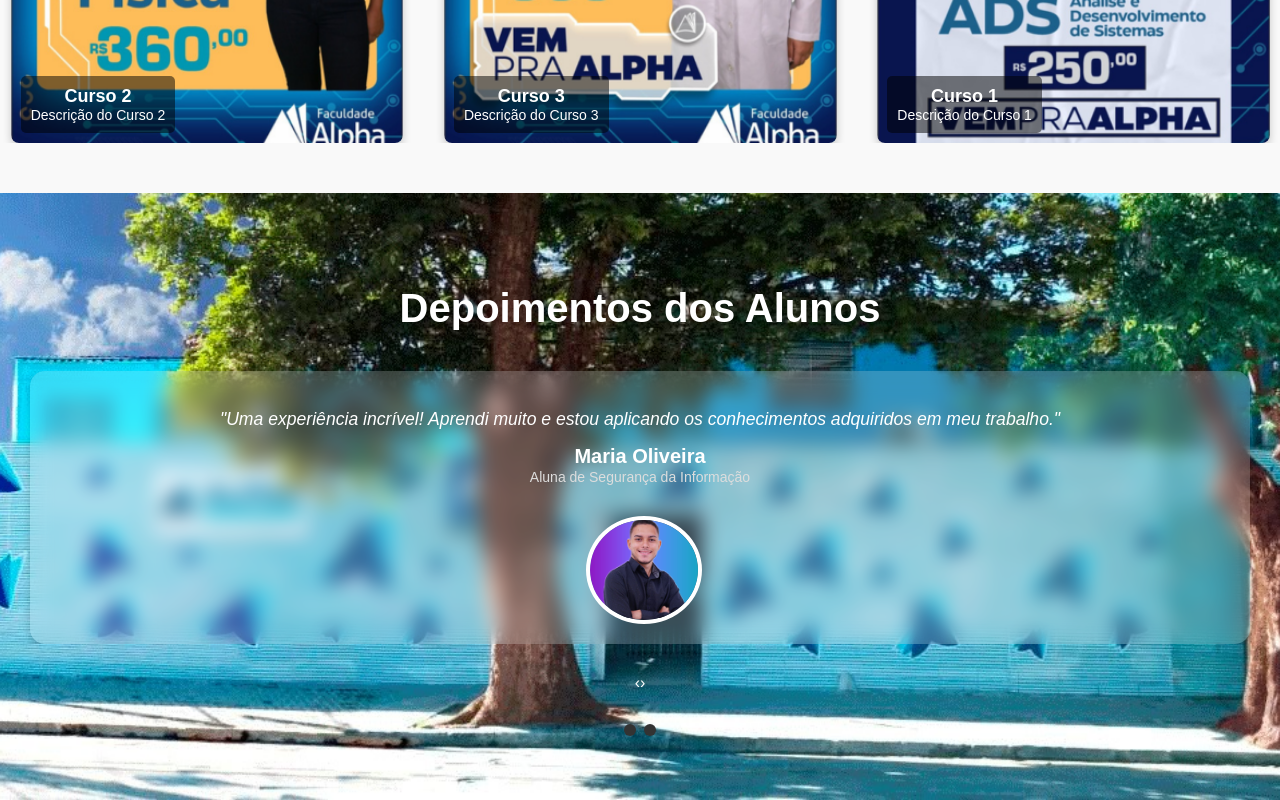
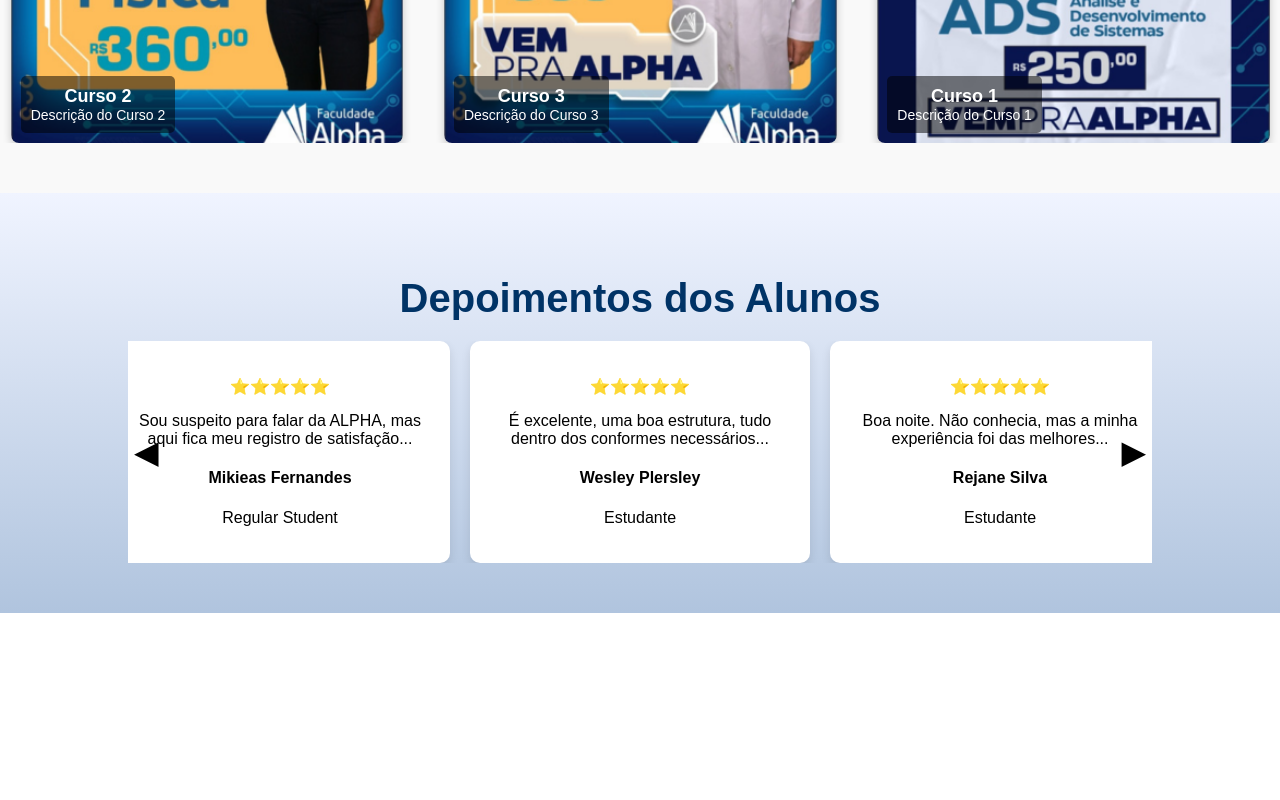
Before and after one commit to mikhaelts/Faculdade-Alpha, a plain HTML site: page index.html in a window 1280 px wide. Shown: the part 1459-2259 px from the top of the page. After the commit the page ends 2072 px from the top, so only its background shows below. Drawn offline with nearby package versions, Linux system fonts and the light colour scheme.

Commit message:
depoimentos

```diff
--- a/index.html
+++ b/index.html
@@ -93,36 +93,66 @@
 
 
 
+<!-- DEPOIMENTOS -->
 
-
-<!-- Seção de Depoimentos -->
-<section class="testimonials-section">
-    <h2 class="testimonials-title">Depoimentos dos Alunos</h2>
-    <div class="owl-carousel testimonials-carousel">
-        <div class="testimonial-item">
-            <div class="testimonial-content">
-                <p>"Os cursos são excelentes! A qualidade do material e a didática dos professores são impecáveis."</p>
-                <h5 class="testimonial-name">João Silva</h5>
-                <span class="testimonial-course">Aluno de Desenvolvimento Web</span>
+<section class="testimonial-section">
+    <h1>Depoimentos dos Alunos</h1>
+    <div class="carousel">
+        <div class="carousel-track">
+            <div class="testimonial">
+                <p>⭐⭐⭐⭐⭐</p>
+                <p>Sou suspeito para falar da ALPHA, mas aqui fica meu registro de satisfação...</p>
+                <h4>Mikieas Fernandes</h4>
+                <p>Regular Student</p>
             </div>
-            <div class="testimonial-photo">
-                <img src="images/teste13.png" alt="João Silva">
+            <div class="testimonial">
+                <p>⭐⭐⭐⭐⭐</p>
+                <p>É excelente, uma boa estrutura, tudo dentro dos conformes necessários...</p>
+                <h4>Wesley Plersley</h4>
+                <p>Estudante</p>
+            </div>
+            <div class="testimonial">
+                <p>⭐⭐⭐⭐⭐</p>
+                <p>Boa noite. Não conhecia, mas a minha experiência foi das melhores...</p>
+                <h4>Rejane Silva</h4>
+                <p>Estudante</p>
             </div>
         </div>
-        <div class="testimonial-item">
-            <div class="testimonial-content">
-                <p>"Uma experiência incrível! Aprendi muito e estou aplicando os conhecimentos adquiridos em meu trabalho."</p>
-                <h5 class="testimonial-name">Maria Oliveira</h5>
-                <span class="testimonial-course">Aluna de Segurança da Informação</span>
-            </div>
-            <div class="testimonial-photo">
-                <img src="images/teste13.png" alt="Maria Oliveira">
-            </div>
-        </div>
-        <!-- Adicione mais depoimentos aqui -->
+        <button class="carousel-button prev">◀</button>
+        <button class="carousel-button next">▶</button>
     </div>
 </section>
 
+
+<!-- SCRIPT DE DEPIMENTOS -->
+
+<script>
+const track = document.querySelector('.carousel-track');
+const nextButton = document.querySelector('.next');
+const prevButton = document.querySelector('.prev');
+let currentSlide = 0;
+
+nextButton.addEventListener('click', () => {
+    currentSlide++;
+    if (currentSlide >= track.children.length) {
+        currentSlide = 0;
+    }
+    updateCarousel();
+});
+
+prevButton.addEventListener('click', () => {
+    currentSlide--;
+    if (currentSlide < 0) {
+        currentSlide = track.children.length - 1;
+    }
+    updateCarousel();
+});
+
+function updateCarousel() {
+    const slideWidth = track.children[0].getBoundingClientRect().width;
+    track.style.transform = `translateX(-${currentSlide * slideWidth}px)`;
+}
+</script>
 
 
 
--- a/styles.css
+++ b/styles.css
@@ -297,106 +297,60 @@ body, html {
 
 
 
+/* DEPOIMENTOS */
+/* DEPOIMENTOS */
 
+.testimonial-section {
+    background: linear-gradient(180deg, #f0f4ff, #b0c4de); /* Degradê azul e branco */
+    padding: 50px 0;
+    text-align: center;
+}
 
+.testimonial-section h1 {
+    font-size: 2.5em;
+    margin-bottom: 20px;
+    color: #003366; /* Azul escuro */
+}
 
-
-
-
-
-
-
-
-
-
-
-/* Seção de Depoimentos */
-.testimonials-section {
-    padding: 60px 20px;
-    background: url('images/faixada.jpeg') no-repeat center center;
-    background-size: cover;
-    color: #fff;
+.carousel {
+    display: flex;
+    justify-content: center;
+    align-items: center;
     position: relative;
+    width: 80%;
+    margin: auto;
     overflow: hidden;
 }
 
-.testimonials-title {
-    text-align: center;
-    font-size: 2.5rem;
-    margin-bottom: 40px;
-    color: #fff;
-    font-weight: bold;
+.carousel-track {
+    display: flex;
+    transition: transform 0.5s ease;
 }
 
-/* Estilo do Owl Carousel */
-.testimonials-carousel {
-    position: relative;
+.testimonial {
+    min-width: 300px;
+    padding: 20px;
+    margin: 0 10px;
+    background-color: #ffffff;
+    border-radius: 10px;
+    box-shadow: 0px 4px 10px rgba(0, 0, 0, 0.1);
+    text-align: center;
 }
 
-.testimonial-item {
-    background: rgba(255, 255, 255, 0.2); /* Transparente para efeito de vidro */
-    border-radius: 15px;
-    padding: 20px;
-    margin: 0 10px;
-    text-align: center;
-    backdrop-filter: blur(10px); /* Efeito de vidro com desfoque */
-    box-shadow: 0 4px 8px rgba(0, 0, 0, 0.2);
-    display: flex;
-    align-items: center;
-    justify-content: center;
-    flex-direction: column;
+.carousel-button {
+    background-color: transparent;
+    border: none;
+    font-size: 2em;
+    cursor: pointer;
+    position: absolute;
+    top: 50%;
+    transform: translateY(-50%);
 }
 
-.testimonial-content {
-    margin-bottom: 20px;
+.prev {
+    left: 0;
 }
 
-.testimonial-content p {
-    font-size: 1.1rem;
-    color: #fff;
-    margin-bottom: 15px;
-    font-style: italic;
+.next {
+    right: 0;
 }
-
-.testimonial-name {
-    font-size: 1.25rem;
-    color: #fff;
-    margin: 0;
-    font-weight: bold;
-}
-
-.testimonial-course {
-    font-size: 0.875rem;
-    color: #ddd;
-}
-
-.testimonial-photo {
-    margin-top: 10px;
-}
-
-.testimonial-photo img {
-    border-radius: 50%;
-    width: 100px;
-    height: 100px;
-    object-fit: cover;
-    border: 4px solid #fff; /* Borda em torno da imagem */
-}
-
-/* Navegação do Owl Carousel */
-.owl-carousel .owl-nav, .owl-carousel .owl-dots {
-    text-align: center;
-    margin-top: 30px;
-}
-
-.owl-carousel .owl-nav button {
-    background: #333;
-    color: #fff;
-    border: none;
-    padding: 10px;
-    border-radius: 50%;
-    cursor: pointer;
-}
-
-.owl-carousel .owl-dots .owl-dot {
-    background: #333;
-}
```
Also changed, not shown: script.js (line endings or trailing spaces).
